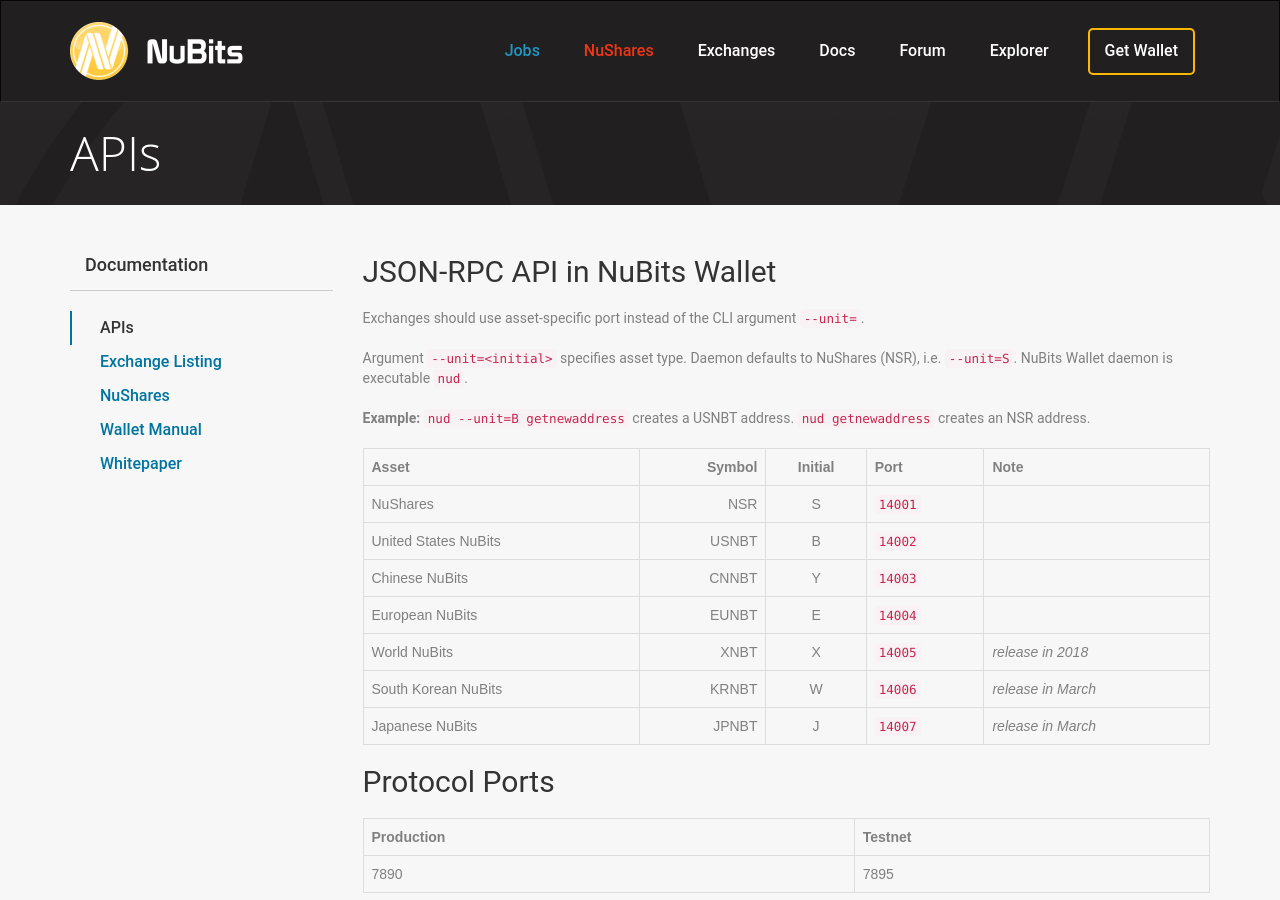
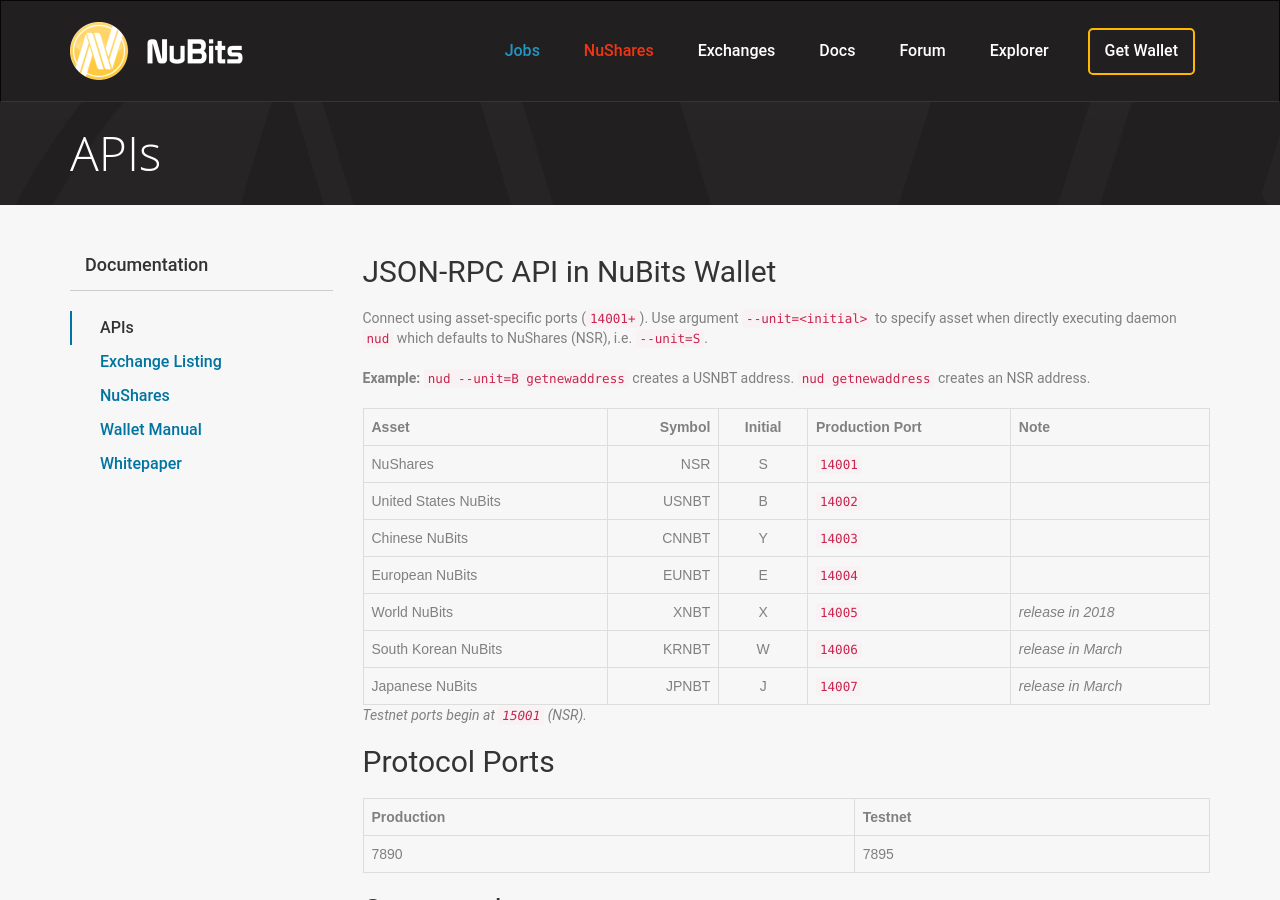
Before and after one commit to NuNetwork/nunetwork.github.io, a Jekyll site: the page built from _pages/api.md, in a window 1280 px wide and 900 px high. Built offline with Jekyll 4.4.1, drawn with Linux system fonts in a browser that asks for light colours.

Commit message:
Update api.md

```diff
--- a/_pages/api.md
+++ b/_pages/api.md
@@ -20,13 +20,11 @@
 
 ## JSON-RPC API in NuBits Wallet
 
-Exchanges should use asset-specific port instead of the CLI argument `--unit=`.
-
-Argument `--unit=<initial>` specifies asset type. Daemon defaults to NuShares (NSR), i.e. `--unit=S`. NuBits Wallet daemon is executable `nud`.
+Connect using asset-specific ports (`14001+`). Use argument `--unit=<initial>` to specify asset when directly executing daemon `nud` which defaults to NuShares (NSR), i.e. `--unit=S`.
 
 **Example:** `nud --unit=B getnewaddress` creates a USNBT address. `nud getnewaddress` creates an NSR address.
 
-| Asset | Symbol | Initial | Port | Note |
+| Asset | Symbol | Initial | Production Port | Note |
 |---|--:|:-:|---|---|
 NuShares | NSR | S | `14001` |
 United States NuBits | USNBT | B | `14002` |
@@ -35,6 +33,8 @@
 World NuBits | XNBT | X | `14005` | *release in 2018*
 South Korean NuBits | KRNBT | W | `14006` | *release in March*
 Japanese NuBits | JPNBT | J | `14007` | *release in March*
+
+*Testnet ports begin at `15001` (NSR).*
 
 ## Protocol Ports
 
```
